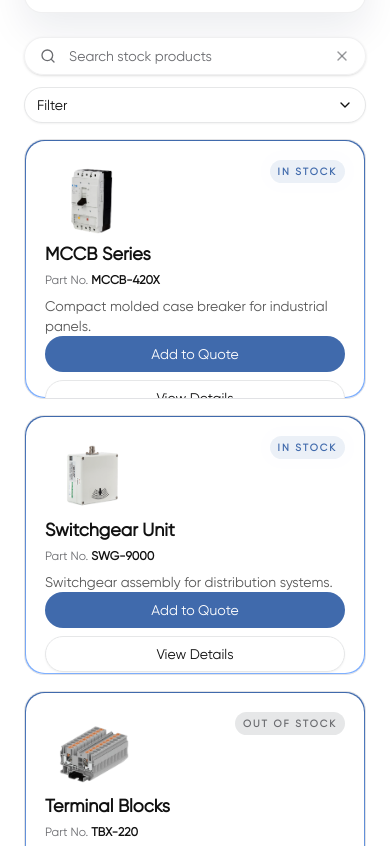
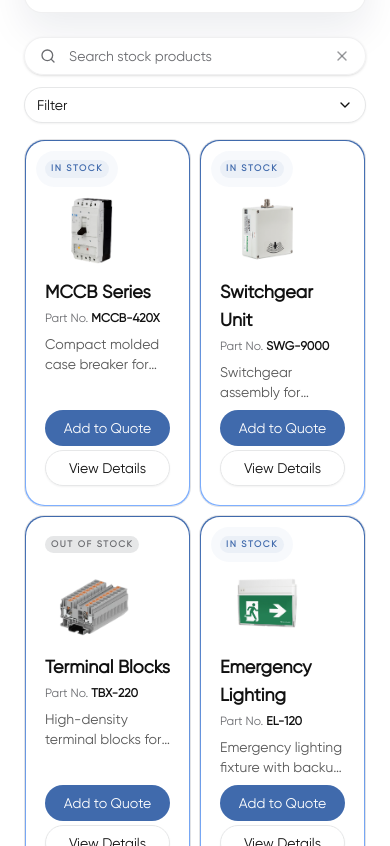
Before and after one commit to graphityenvato-oss/prime-elec, a Next.js app: page /stock in a window 390 px wide. Shown: the part 778-1624 px from the top of the page. Built offline with nearby package versions, Linux system fonts and the light colour scheme.

Commit message:
Fix Responsive

```diff
--- a/components/hero-arrows.tsx
+++ b/components/hero-arrows.tsx
@@ -5,12 +5,17 @@ import { motion } from "framer-motion";
 export function HeroArrows() {
   return (
     <motion.div
-      className="pointer-events-none absolute left-3 top-[-20] z-20 sm:left-10 sm:top-16 md:left-1/6 md:top-6"
+      className="pointer-events-none absolute left-3 top-[-90px] z-20 sm:left-10 sm:top-16 md:left-1/6 md:top-6"
       initial={{ opacity: 0, y: -40 }}
       animate={{ opacity: 1, y: 120 }}
       transition={{ duration: 1.4, ease: "easeOut" }}
     >
-      <svg width="90" height="90" viewBox="0 0 120 120" fill="none" aria-hidden>
+      <svg
+        className="h-14 w-14 sm:h-[90px] sm:w-[90px]"
+        viewBox="0 0 120 120"
+        fill="none"
+        aria-hidden
+      >
         <motion.path
           d="M24 24L60 60L96 24"
           stroke="currentColor"
--- a/components/product-card.tsx
+++ b/components/product-card.tsx
@@ -24,11 +24,20 @@ export function ProductCard({
 }: ProductCardProps) {
   return (
     <GlowCard
-      className="h-65 p-5 text-foreground dark:text-white"
-      contentClassName="flex h-full flex-col justify-between"
+      className="h-full p-5 text-foreground dark:text-white"
+      contentClassName="flex h-full flex-col"
     >
-      <div className="flex items-start justify-between gap-4">
-        <div className="h-20 w-24">
+      <div className="flex flex-col items-start gap-3 sm:flex-row sm:items-start sm:gap-4">
+        <span
+          className={`order-1 whitespace-nowrap rounded-full px-1.5 py-0.5 text-[9px] font-semibold uppercase tracking-[0.18em] sm:order-2 sm:ml-auto sm:px-2 sm:py-1 sm:text-[10px] ${
+            inStock
+              ? "badge-radar bg-primary/10 text-primary"
+              : "bg-muted text-muted-foreground"
+          }`}
+        >
+          {inStock ? "In Stock" : "Out of Stock"}
+        </span>
+        <div className="order-2 h-20 w-24 sm:order-1">
           {href ? (
             <Link href={href} aria-label={`${title} details`}>
               <Image
@@ -49,24 +58,18 @@ export function ProductCard({
             />
           )}
         </div>
-        <span
-          className={`rounded-full px-2 py-1 text-[10px] font-semibold uppercase tracking-[0.2em] ${
-            inStock
-              ? "badge-radar bg-primary/10 text-primary"
-              : "bg-muted text-muted-foreground"
-          }`}
-        >
-          {inStock ? "In Stock" : "Out of Stock"}
-        </span>
       </div>
 
-      <div>
+      <div className="py-2">
         {href ? (
-          <Link href={href} className="text-lg font-semibold">
+          <Link
+            href={href}
+            className="line-clamp-2 text-lg font-semibold"
+          >
             {title}
           </Link>
         ) : (
-          <h3 className="text-lg font-semibold">{title}</h3>
+          <h3 className="line-clamp-2 text-lg font-semibold">{title}</h3>
         )}
         <p className="mt-1 text-xs text-muted-foreground dark:text-white/60">
           Part No.{" "}
@@ -74,12 +77,12 @@ export function ProductCard({
             {partNumber}
           </span>
         </p>
-        <p className="mt-2 text-sm text-foreground/70 dark:text-white/70">
+        <p className="mt-2 line-clamp-2 text-sm text-foreground/70 dark:text-white/70">
           {description}
         </p>
       </div>
 
-      <div className="grid gap-2 sm:grid-cols-2">
+      <div className="mt-auto grid gap-1 sm:grid-cols-2">
         <Button className="w-full rounded-full bg-primary text-primary-foreground hover:bg-primary/90">
           Add to Quote
         </Button>
--- a/components/stock-products.tsx
+++ b/components/stock-products.tsx
@@ -39,7 +39,7 @@ export function StockProducts({ products, perPage = 12 }: StockProductsProps) {
 
   return (
     <>
-      <div className="grid gap-4 sm:grid-cols-2 xl:grid-cols-3">
+      <div className="grid grid-cols-2 items-stretch gap-2 lg:grid-cols-3">
         {visible.map((product, index) => (
           <Reveal key={product.partNumber} delay={index * 0.06}>
             <ProductCard
```
